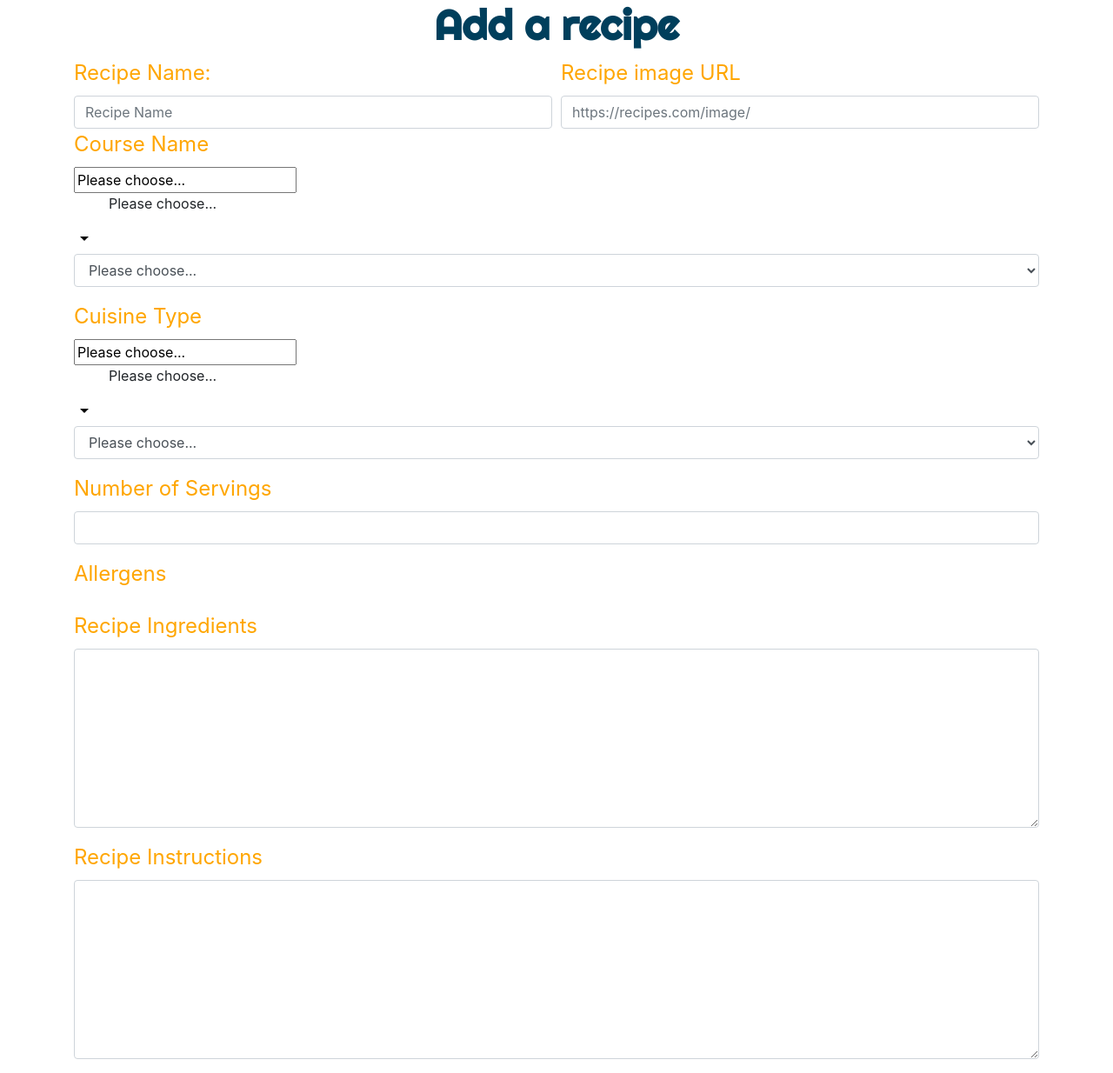
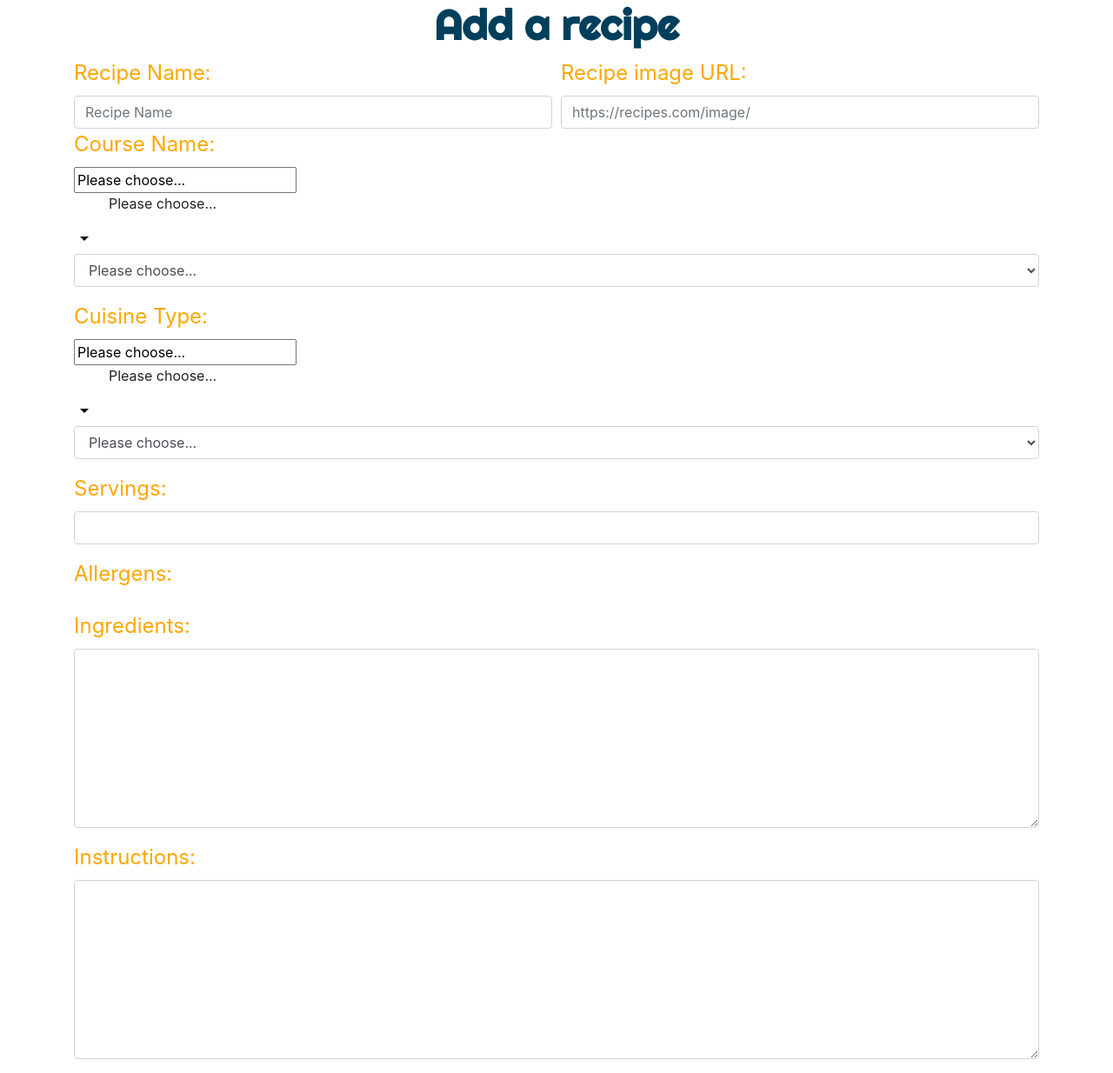
Before and after one commit to LibbyH52/Cookbook-App, a Flask app: page /add_recipe in a window 1280 px wide. Shown: the part 480-1714 px from the top of the page at 87% size. Run offline with Flask 2, Linux system fonts and the light colour scheme; data that the repository does not hold is empty; some libraries are stand-ins or nearby versions.

```diff
--- a/templates/addrecipe.html
+++ b/templates/addrecipe.html
@@ -2,19 +2,19 @@
 {% block content %}
 <div class="container">
   <h2>Add a recipe</h2>
-    <form action="" method="POST">
+    <form action="" class="new-recipe" method="POST">
       <div class="form-row">
         <div class="col-sm-12 col-md-12 col-lg-6">
           <label for="recipe_name">Recipe Name: </label>
           <input type="text" class="form-control" name="recipe_name" id="recipe_name" placeholder="Recipe Name">
         </div>
         <div class="col-sm-12 col-md-12 col-lg-6">
-          <label for="basic-url">Recipe image URL</label>
+          <label for="basic-url">Recipe image URL:</label>
           <input type="text" class="form-control"name="image_url" id="image_url" aria-describedby="basic-addon3" placeholder="https://recipes.com/image/">
         </div>
       </div>
       <div class="form-group">
-          <label for="course_name">Course Name</label>
+          <label for="course_name">Course Name: </label>
           <select class="form-control" name="course_name" id="course_name">
                 <option selected>Please choose...</option>
                 {% for course in courses %}
@@ -23,7 +23,7 @@
           </select>
         </div>
       <div class="form-group">
-            <label for="cuisine">Cuisine Type</label>
+          <label for="cuisine">Cuisine Type: </label>
           <select class="form-control" name="course_name" id="course_name">
                 <option selected>Please choose...</option>
                 {% for cuisine in cuisine %}
@@ -32,11 +32,11 @@
           </select>
         </div>
       <div class="form-group">
-          <label class="form-label" for="Serving Size">Number of Servings</label>
+          <label class="form-label" for="Serving Size">Servings: </label>
           <input type="number" min="1" class="form-control" name="servings" id="servings">
       </div>
       <div class="form-group">
-          <label for="allergens">Allergens </label>
+          <label for="allergens">Allergens: </label>
             {% for allergen in allergens %}
             <div class="form-check-inline">
               <input class="form-check-input" type="checkbox" value="" name="{{allergen.allergen_name}}" id="{{allergen.allergen_name}}">
@@ -48,11 +48,11 @@
 
       </div>
       <div class="form-group">
-        <label for="ingredients">Recipe Ingredients</label>
+        <label for="ingredients">Ingredients: </label>
         <textarea class="form-control" id="ingredients" rows="8"></textarea>
     </div>
     <div class="form-group">
-        <label for="instructions">Recipe Instructions </label>
+        <label for="instructions">Instructions: </label>
         <textarea class="form-control" name="instructions" id="instructions" rows="8"></textarea>
     </div>
   </form>
```
